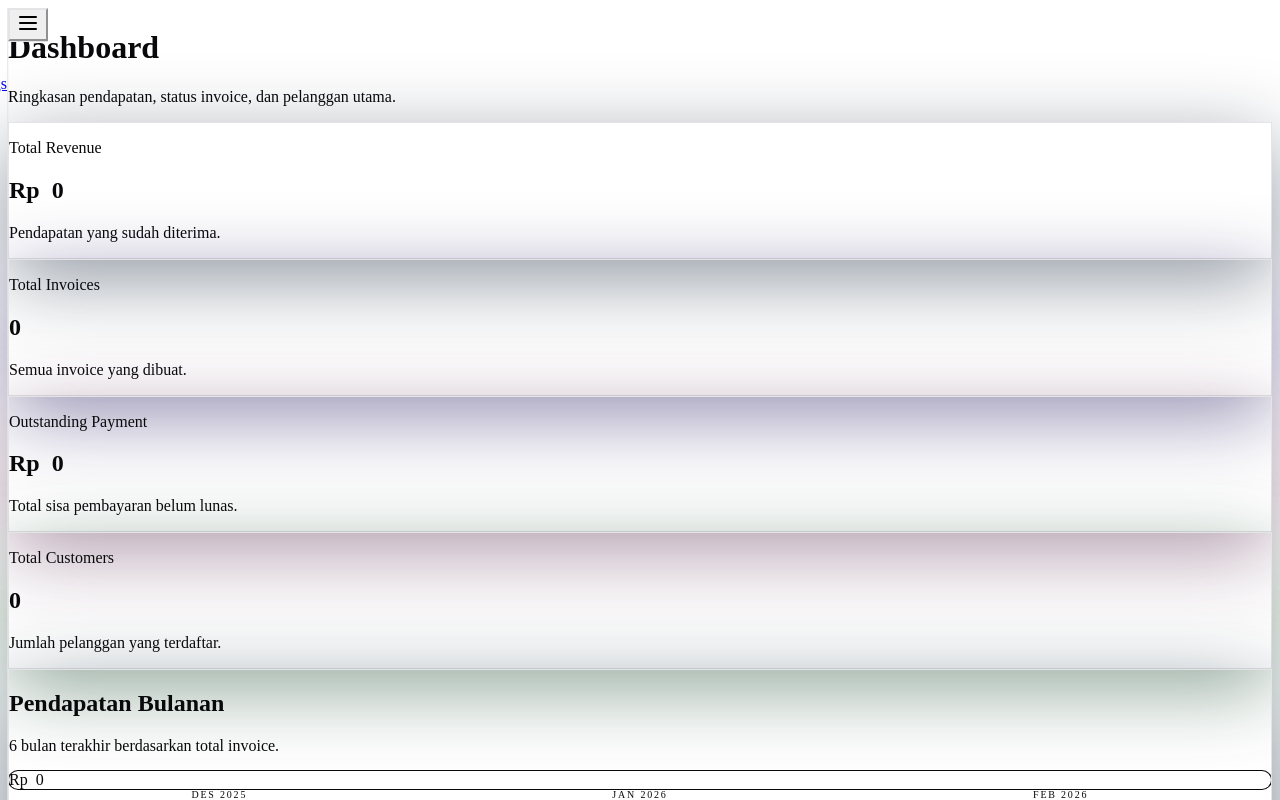
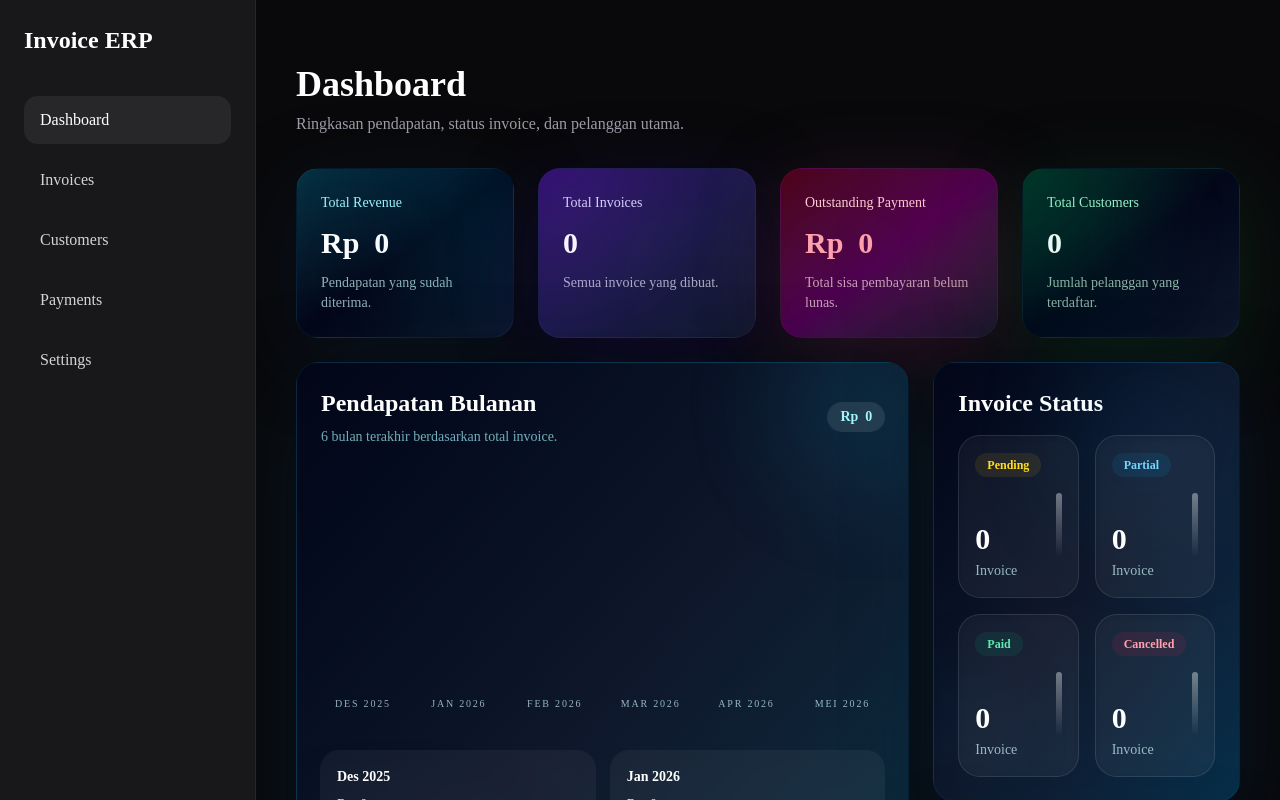
Before and after one commit to cmplg/invoice-erp, a Next.js app: page / in a window 1280 px wide. Shown: the top 800 px of the page. Built offline with nearby package versions, Linux system fonts and the light colour scheme; no server answers; the database is empty.

Commit message:
update dependencies and fixes

```diff
--- a/app/globals.css
+++ b/app/globals.css
@@ -1,57 +1,129 @@
-@tailwind base;
-@tailwind components;
-@tailwind utilities;
+@import "tailwindcss";
+@import "tw-animate-css";
+
+@custom-variant dark (&:is(.dark *));
+
+@theme inline {
+  --color-background: var(--background);
+  --color-foreground: var(--foreground);
+  --font-sans: var(--font-sans);
+  --font-mono: var(--font-geist-mono);
+  --font-heading: var(--font-sans);
+  --color-sidebar-ring: var(--sidebar-ring);
+  --color-sidebar-border: var(--sidebar-border);
+  --color-sidebar-accent-foreground: var(--sidebar-accent-foreground);
+  --color-sidebar-accent: var(--sidebar-accent);
+  --color-sidebar-primary-foreground: var(--sidebar-primary-foreground);
+  --color-sidebar-primary: var(--sidebar-primary);
+  --color-sidebar-foreground: var(--sidebar-foreground);
+  --color-sidebar: var(--sidebar);
+  --color-chart-5: var(--chart-5);
+  --color-chart-4: var(--chart-4);
+  --color-chart-3: var(--chart-3);
+  --color-chart-2: var(--chart-2);
+  --color-chart-1: var(--chart-1);
+  --color-ring: var(--ring);
+  --color-input: var(--input);
+  --color-border: var(--border);
+  --color-destructive: var(--destructive);
+  --color-accent-foreground: var(--accent-foreground);
+  --color-accent: var(--accent);
+  --color-muted-foreground: var(--muted-foreground);
+  --color-muted: var(--muted);
+  --color-secondary-foreground: var(--secondary-foreground);
+  --color-secondary: var(--secondary);
+  --color-primary-foreground: var(--primary-foreground);
+  --color-primary: var(--primary);
+  --color-popover-foreground: var(--popover-foreground);
+  --color-popover: var(--popover);
+  --color-card-foreground: var(--card-foreground);
+  --color-card: var(--card);
+  --radius-sm: calc(var(--radius) * 0.6);
+  --radius-md: calc(var(--radius) * 0.8);
+  --radius-lg: var(--radius);
+  --radius-xl: calc(var(--radius) * 1.4);
+  --radius-2xl: calc(var(--radius) * 1.8);
+  --radius-3xl: calc(var(--radius) * 2.2);
+  --radius-4xl: calc(var(--radius) * 2.6);
+}
+
+:root {
+  --background: oklch(1 0 0);
+  --foreground: oklch(0.145 0 0);
+  --card: oklch(1 0 0);
+  --card-foreground: oklch(0.145 0 0);
+  --popover: oklch(1 0 0);
+  --popover-foreground: oklch(0.145 0 0);
+  --primary: oklch(0.205 0 0);
+  --primary-foreground: oklch(0.985 0 0);
+  --secondary: oklch(0.97 0 0);
+  --secondary-foreground: oklch(0.205 0 0);
+  --muted: oklch(0.97 0 0);
+  --muted-foreground: oklch(0.556 0 0);
+  --accent: oklch(0.97 0 0);
+  --accent-foreground: oklch(0.205 0 0);
+  --destructive: oklch(0.577 0.245 27.325);
+  --border: oklch(0.922 0 0);
+  --input: oklch(0.922 0 0);
+  --ring: oklch(0.708 0 0);
+  --chart-1: oklch(0.87 0 0);
+  --chart-2: oklch(0.556 0 0);
+  --chart-3: oklch(0.439 0 0);
+  --chart-4: oklch(0.371 0 0);
+  --chart-5: oklch(0.269 0 0);
+  --radius: 0.625rem;
+  --sidebar: oklch(0.985 0 0);
+  --sidebar-foreground: oklch(0.145 0 0);
+  --sidebar-primary: oklch(0.205 0 0);
+  --sidebar-primary-foreground: oklch(0.985 0 0);
+  --sidebar-accent: oklch(0.97 0 0);
+  --sidebar-accent-foreground: oklch(0.205 0 0);
+  --sidebar-border: oklch(0.922 0 0);
+  --sidebar-ring: oklch(0.708 0 0);
+}
+
+.dark {
+  --background: oklch(0.145 0 0);
+  --foreground: oklch(0.985 0 0);
+  --card: oklch(0.205 0 0);
+  --card-foreground: oklch(0.985 0 0);
+  --popover: oklch(0.205 0 0);
+  --popover-foreground: oklch(0.985 0 0);
+  --primary: oklch(0.922 0 0);
+  --primary-foreground: oklch(0.205 0 0);
+  --secondary: oklch(0.269 0 0);
+  --secondary-foreground: oklch(0.985 0 0);
+  --muted: oklch(0.269 0 0);
+  --muted-foreground: oklch(0.708 0 0);
+  --accent: oklch(0.269 0 0);
+  --accent-foreground: oklch(0.985 0 0);
+  --destructive: oklch(0.704 0.191 22.216);
+  --border: oklch(1 0 0 / 10%);
+  --input: oklch(1 0 0 / 15%);
+  --ring: oklch(0.556 0 0);
+  --chart-1: oklch(0.87 0 0);
+  --chart-2: oklch(0.556 0 0);
+  --chart-3: oklch(0.439 0 0);
+  --chart-4: oklch(0.371 0 0);
+  --chart-5: oklch(0.269 0 0);
+  --sidebar: oklch(0.205 0 0);
+  --sidebar-foreground: oklch(0.985 0 0);
+  --sidebar-primary: oklch(0.488 0.243 264.376);
+  --sidebar-primary-foreground: oklch(0.985 0 0);
+  --sidebar-accent: oklch(0.269 0 0);
+  --sidebar-accent-foreground: oklch(0.985 0 0);
+  --sidebar-border: oklch(1 0 0 / 10%);
+  --sidebar-ring: oklch(0.556 0 0);
+}
 
 @layer base {
   * {
-    border-color: hsl(var(--border));
+    @apply border-border outline-ring/50;
   }
   body {
-    background-color: hsl(var(--background));
-    color: hsl(var(--foreground));
+    @apply bg-background text-foreground;
+  }
+  html {
+    @apply font-sans;
   }
 }
-
-/* Theme */
-:root {
-  --background: 0 0% 100%;
-  --foreground: 240 10% 3.9%;
-  --card: 0 0% 100%;
-  --card-foreground: 240 10% 3.9%;
-  --popover: 0 0% 100%;
-  --popover-foreground: 240 10% 3.9%;
-  --primary: 240 5.9% 10%;
-  --primary-foreground: 0 0% 98%;
-  --secondary: 240 4.8% 95.9%;
-  --secondary-foreground: 240 5.9% 10%;
-  --muted: 240 4.8% 95.9%;
-  --muted-foreground: 240 3.8% 46.1%;
-  --accent: 240 4.8% 95.9%;
-  --accent-foreground: 240 5.9% 10%;
-  --destructive: 0 84.2% 60.2%;
-  --border: 240 5.9% 90%;
-  --input: 240 5.9% 90%;
-  --ring: 240 5.9% 10%;
-  --radius: 0.625rem;
-}
-
-.dark {
-  --background: 240 10% 3.9%;
-  --foreground: 0 0% 98%;
-  --card: 240 10% 3.9%;
-  --card-foreground: 0 0% 98%;
-  --popover: 240 10% 3.9%;
-  --popover-foreground: 0 0% 98%;
-  --primary: 0 0% 98%;
-  --primary-foreground: 240 5.9% 10%;
-  --secondary: 240 3.7% 15.9%;
-  --secondary-foreground: 0 0% 98%;
-  --muted: 240 3.7% 15.9%;
-  --muted-foreground: 240 5% 64.9%;
-  --accent: 240 3.7% 15.9%;
-  --accent-foreground: 0 0% 98%;
-  --destructive: 0 62.8% 30.6%;
-  --border: 240 3.7% 15.9%;
-  --input: 240 3.7% 15.9%;
-  --ring: 240 4.9% 83.9%;
-}
```
Also changed, not shown: package.json (+6 -2 lines), 1 other file (tests, documents, lock files or other folders).
